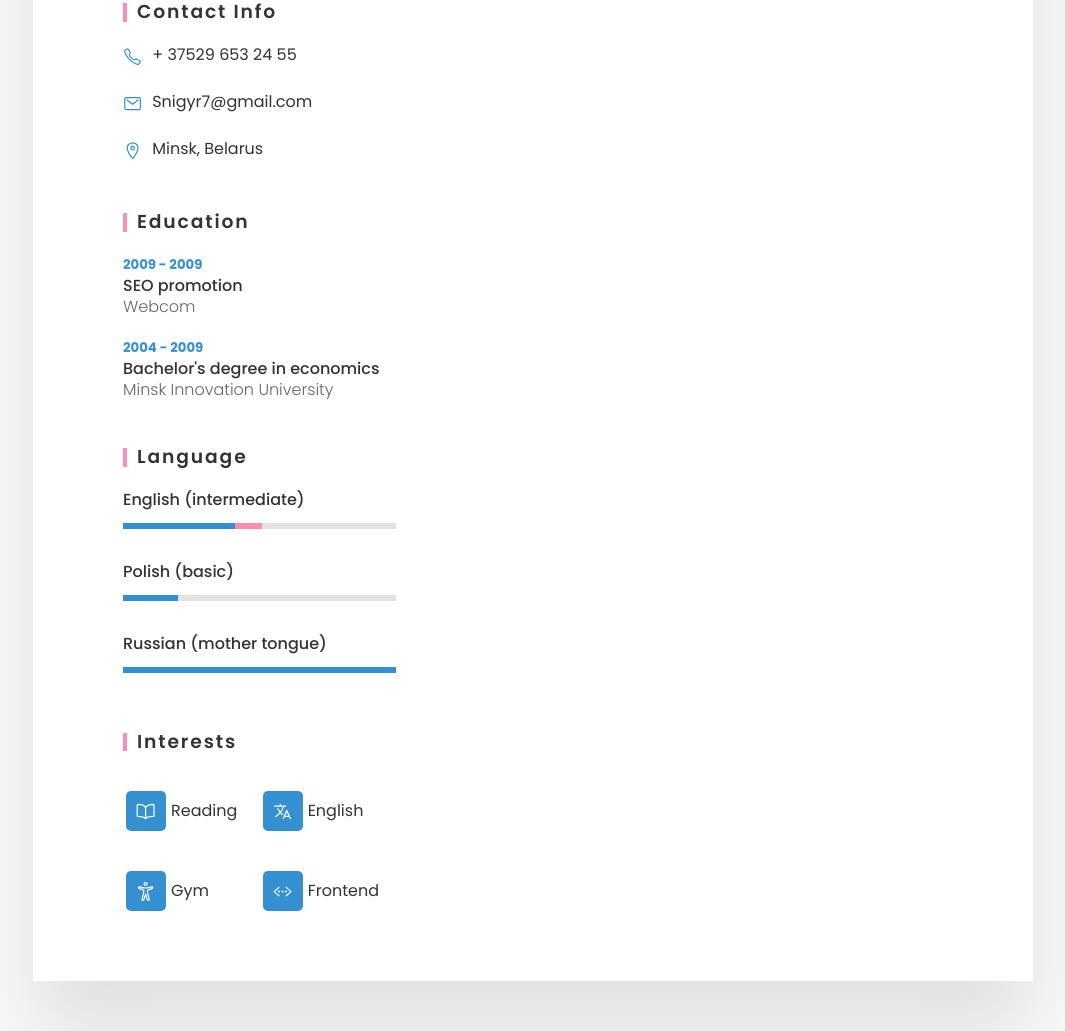
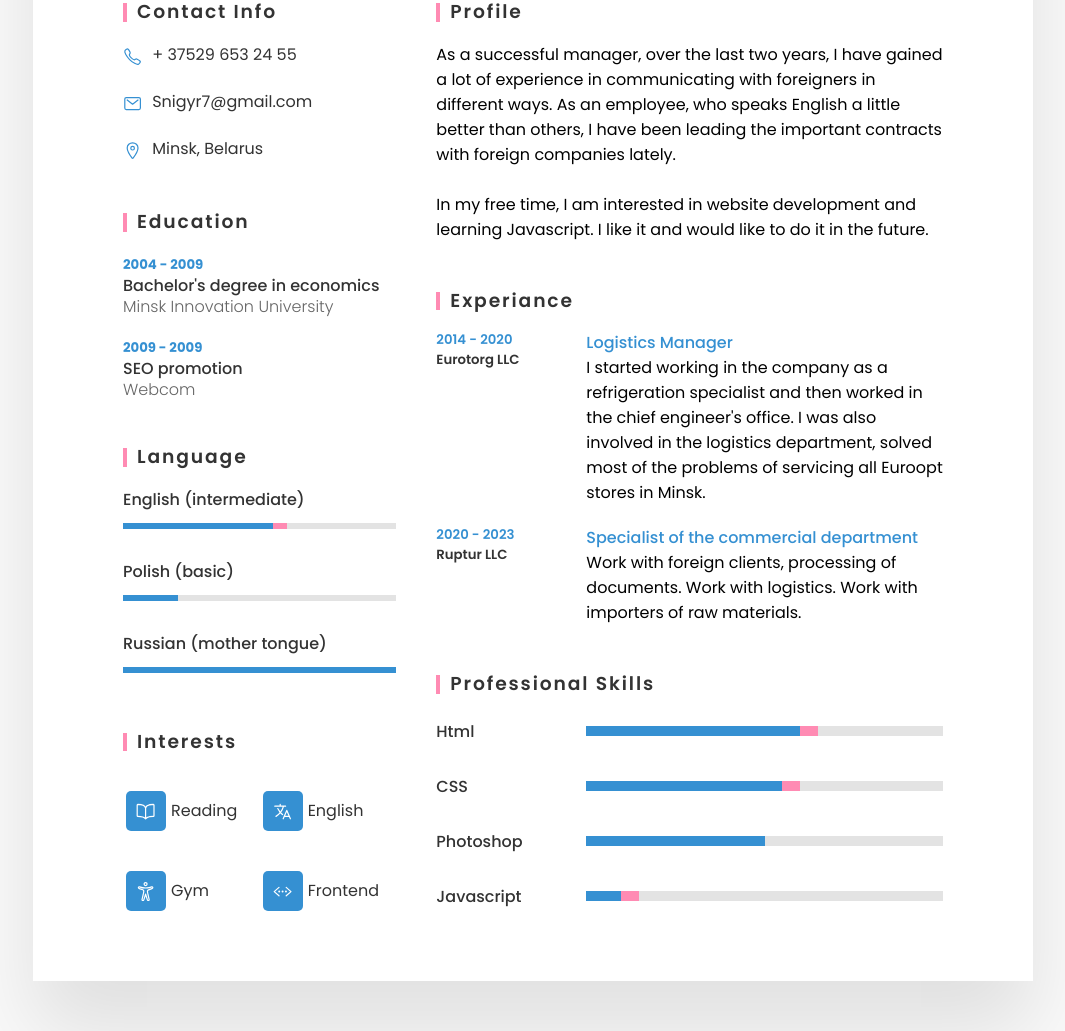
Before and after one commit to Snigour/Resume, a plain HTML site: page index.html in a window 1280 px wide. Shown: the part 438-1469 px from the top of the page, without its empty margins (107-1172 px from the left). Drawn offline with nearby package versions, Linux system fonts and the light colour scheme.

Commit message:
middle status

```diff
--- a/css/style.css
+++ b/css/style.css
@@ -171,7 +171,7 @@ h6{
 .Language .percent .pink {
     position: absolute;
     top: 0;
-    left: 112px;
+    left: 150px;
     height: 100%;
     background: #ff8bb3;
 }
@@ -205,3 +205,84 @@ h6{
     color:#fff;
     margin-right: 0;
 }
+
+.rightSide {
+    padding-left: 40px;
+}
+
+.about .box {
+    display: flex;
+    flex-direction: row;
+    margin: 20px 0;
+}
+
+.about .box .year_company {
+    min-width: 150px;
+    margin-bottom: 10px;
+}
+
+.about .box .year_company h5 {
+    color: #333;
+    font-weight: 600;
+}
+
+.about .box .year_company h5:nth-child(1) {
+    color: #3590d2;
+}
+
+.about .box .text h4 {
+    color: #3590d2;
+    font-size: 16px;
+    margin: 0;
+}
+
+.about.skills .box {
+    position: relative;
+    width: 100%;
+    display: grid;
+    grid-template-columns: 150px 1fr;
+    justify-content: center;
+    align-items: center;
+}
+
+.about.skills .box h4 {
+    color: #333;
+    font-weight: 500;
+    margin-bottom: 5px;
+}
+
+.about.skills .box .percent {
+    position: relative;
+    width: 100%;
+    height: 10px;
+    background: #e3e3e3;
+}
+
+.about.skills .box .percent div {
+    position: absolute;
+    top: 0;
+    left: 0;
+    height: 100%;
+    background: #3590d2;
+}
+.about.skills .box .percent .pink1 {
+    position: absolute;
+    top: 0;
+    left: 214px;
+    height: 100%;
+    background: #ff8bb3;
+}
+.about.skills .box .percent .pink2 {
+    position: absolute;
+    top: 0;
+    left: 196px;
+    height: 100%;
+    background: #ff8bb3;
+}
+.about.skills .box .percent .pink3 {
+    position: absolute;
+    top: 0;
+    left: 35px;
+    height: 100%;
+    background: #ff8bb3;
+}
--- a/index.html
+++ b/index.html
@@ -10,6 +10,7 @@
 <link rel="preconnect" href="https://fonts.gstatic.com" crossorigin>
 <link href="https://fonts.googleapis.com/css2?family=Poppins:ital,wght@0,200;0,300;0,400;0,500;0,600;0,700;0,800;0,900;1,200;1,300;1,400;1,500;1,600;1,700;1,800;1,900&display=swap" rel="stylesheet">
 </head>
+<!--Start the project-->
 <body>
     <div class="container">
         <div class="top">
@@ -42,22 +43,22 @@
                 <h3>Education</h3>
                 <ul class="education">
                     <li>
+                        <h5>2004 - 2009</h5>
+                        <h4>Bachelor's degree in economics</h4>
+                        <h6>Minsk Innovation University</h6>
+                    </li>
+                    <li>
                         <h5>2009 - 2009</h5>
                         <h4>SEO promotion</h4>
                         <h6>Webcom</h6>
-                    </li>
-                    <li>
-                        <h5>2004 - 2009</h5>
-                        <h4>Bachelor's degree in economics</h4>
-                        <h6>Minsk Innovation University</h6>
                     </li>
                 </ul>
                 <h3>Language</h3>
                 <ul class="Language">
                     <li><span class="text">English  (intermediate)</span>
                         <span class="percent">
-                            <div style="width: 50%;"></div>
-                            <div class="pink"  style="width: 10%;"></div>
+                            <div style="width: 55%;"></div>
+                            <div class="pink"  style="width: 5%;"></div>
                         </span>
                     </li>
                     <li><span class="text">Polish  (basic)</span>
@@ -81,7 +82,66 @@
             </div>
 
             <div class="rightSide">
+                <div class="about">
+                    <h3>Profile</h3>
+                    <p>As a successful manager, over the last two years, I have gained a lot of experience in communicating with foreigners in different ways. As an employee, who speaks English a little better than others, I have been leading the important contracts with foreign companies lately.<br><br>
 
+                    In my free time, I am interested in website development and learning Javascript. I like it and would like to do it in the future. <br>
+                        </p>
+                </div>
+                <div class="about">
+                    <h3>Experiance</h3>
+                    <div class="box">
+                        <div class="year_company">
+                            <h5>2014 - 2020</h5>
+                            <h5>Eurotorg LLC</h5>
+                        </div>
+                        <div class="text">
+                            <h4>Logistics Manager</h4>
+                            <p>I started working in the company as a refrigeration specialist and then worked in the chief engineer's office. I was also involved in the logistics department, solved most of the problems of servicing all Euroopt stores in Minsk.</p>
+                        </div>
+                    </div>
+                    <div class="box">
+                        <div class="year_company">
+                            <h5>2020 - 2023</h5>
+                            <h5>Ruptur LLC</h5>
+                        </div>
+                        <div class="text">
+                            <h4>Specialist of the commercial department</h4>
+                            <p>Work with foreign clients, processing of documents. Work with logistics. Work with importers of raw materials.</p>
+                        </div>
+                    </div>
+                </div>
+                <div class="about skills">
+                    <h3>Professional Skills</h3>
+                    <div class="box">
+                        <h4>Html</h4>
+                        <span class="percent">
+                            <div style="width: 60%;"></div>
+                            <div class="pink1"  style="width: 5%;"></div>
+                        </span>
+                    </div>
+                    <div class="box">
+                        <h4>CSS</h4>
+                        <span class="percent">
+                            <div style="width: 55%;"></div>
+                            <div class="pink2"  style="width: 5%;"></div>
+                        </span>
+                    </div>
+                    <div class="box">
+                        <h4>Photoshop</h4>
+                        <span class="percent">
+                            <div style="width: 50%;"></div>
+                        </span>
+                    </div>
+                    <div class="box">
+                        <h4>Javascript</h4>
+                        <span class="percent">
+                            <div style="width: 10%;"></div>
+                            <div class="pink3"  style="width: 5%;"></div>
+                        </span>
+                    </div>
+                </div>
             </div>
         </div>
     </div>
```
